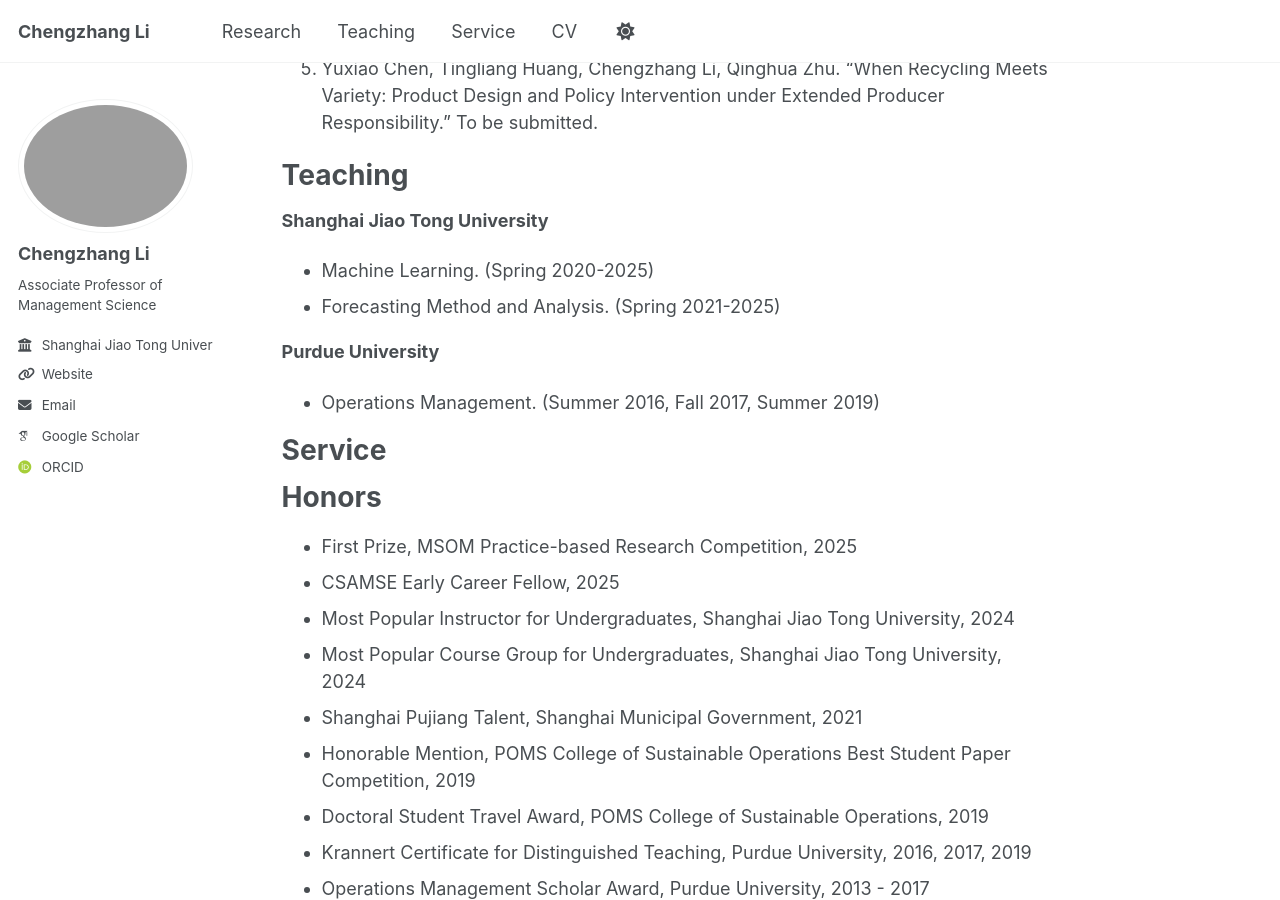
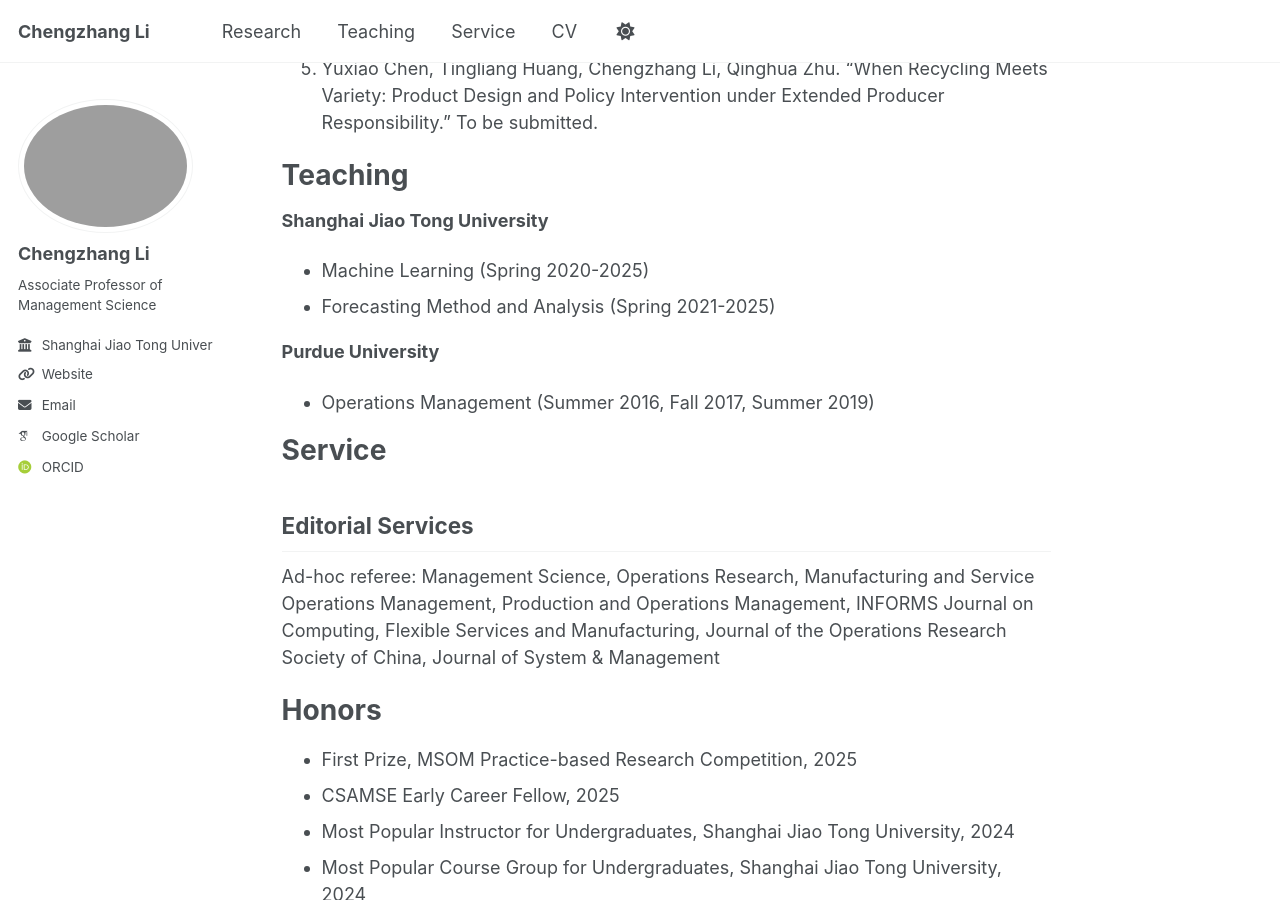
Before and after one commit to li-chengzhang/li-chengzhang.github.io, a Jekyll site: the page built from _pages/about.md, in a window 1280 px wide and 900 px high, scrolled down 1351 px. Built offline with Jekyll 4.4.1, drawn with Linux system fonts in a browser that asks for light colours; some web fonts are replaced; a script that is not in the unit is left out.

Commit message:
Update about.md

```diff
--- a/_pages/about.md
+++ b/_pages/about.md
@@ -46,14 +46,16 @@ I am an Associate Professor in the Department of Management Science at Antai Col
 # Teaching
 
 **Shanghai Jiao Tong University**
-- Machine Learning. (Spring 2020-2025)
-- Forecasting Method and Analysis. (Spring 2021-2025)
+- Machine Learning (Spring 2020-2025)
+- Forecasting Method and Analysis (Spring 2021-2025)
 
 **Purdue University**
-- Operations Management. (Summer 2016, Fall 2017, Summer 2019)
+- Operations Management (Summer 2016, Fall 2017, Summer 2019)
 
 
 # Service
+## Editorial Services
+Ad-hoc referee: Management Science, Operations Research, Manufacturing and Service Operations Management, Production and Operations Management, INFORMS Journal on Computing, Flexible Services and Manufacturing, Journal of the Operations Research Society of China, Journal of System & Management
 
 # Honors
 - First Prize, MSOM Practice-based Research Competition, 2025
```
